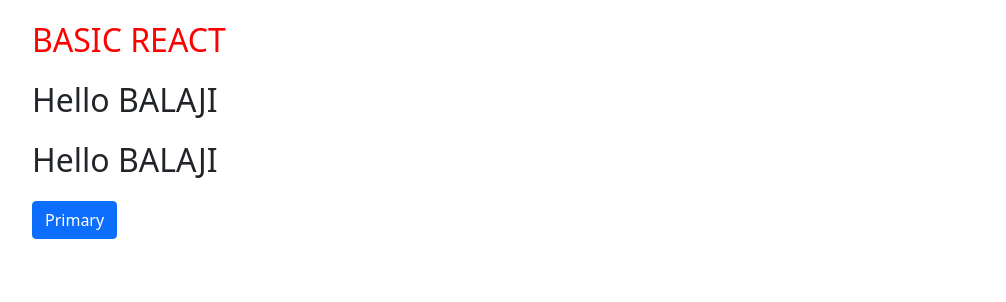
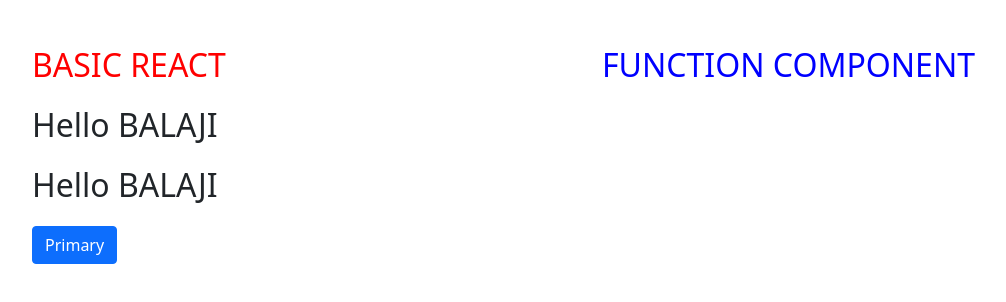
Before and after one commit to balaji1610/basic_react_new, a React (Create React App) app: page / in a window 1280 px wide. Shown: the top 302 px of the page, without its empty margins (50-1056 px from the left). Built offline with nearby package versions, Linux system fonts and the light colour scheme.

Commit message:
Add index css

```diff
--- /dev/null
+++ b/public/index.css
@@ -0,0 +1,4 @@
+.bodyC{
+
+    padding-top:25px;
+}
--- a/public/index.html
+++ b/public/index.html
@@ -34,6 +34,8 @@
       crossorigin="anonymous"
       referrerpolicy="no-referrer"
     />
+
+    <link rel="stylesheet" href="index.css">
     <title>BASIC REACT NEW</title>
     <!-- Remote Name BASICREACTNEW -->
   </head>
@@ -44,10 +46,22 @@
 
 
 
-    <div class="container"><!-- Con Start -->
+    <div class="container bodyC"><!-- Con Start -->
       <div class="col-md-12 col-sm-12"><!--COL START-->
 
-        <div id="root"></div>
+        <div class="row"> <!--Row START-->
+
+          <div class="col-md-6 col-sm-6">
+            <div id="root"></div>
+
+          </div>
+          <div class="col-md-6 col-sm-6">
+
+        <div id="FunctionComponent"></div>
+          </div>
+        </div> <!--Row END-->
+
+
 
       </div><!--COL END -->
     </div><!--Con END-->
--- /dev/null
+++ b/src/Components/Functioncomponent.js
@@ -0,0 +1,23 @@
+import React from "react";
+
+import "./css/Components.css"
+
+
+
+function FunctionComponent (){
+
+
+
+ return (
+
+<section name="FunctionComponent">
+        <div>
+         <h1 class="functionC">FUNCTION COMPONENT</h1>
+        </div>
+        </section>
+
+
+    )
+}
+
+export default FunctionComponent;
--- a/src/Components/css/Components.css
+++ b/src/Components/css/Components.css
@@ -2,3 +2,8 @@
 
     color:red;
 }
+
+.functionC{
+
+    color:blue
+}
--- a/src/index.js
+++ b/src/index.js
@@ -3,9 +3,13 @@ import ReactDOM from "react-dom";
 // import './index.css';
 // import App from './App';
 import Home from "./Components/Home";
+
+import FunctionComponent from "./Components/Functioncomponent";
 import reportWebVitals from "./reportWebVitals";
 
 ReactDOM.render(<Home />, document.getElementById("root"));
+
+ReactDOM.render (<FunctionComponent/>,document.getElementById("FunctionComponent"));
 
 // ReactDOM.render(
 //   <React.StrictMode>
```
